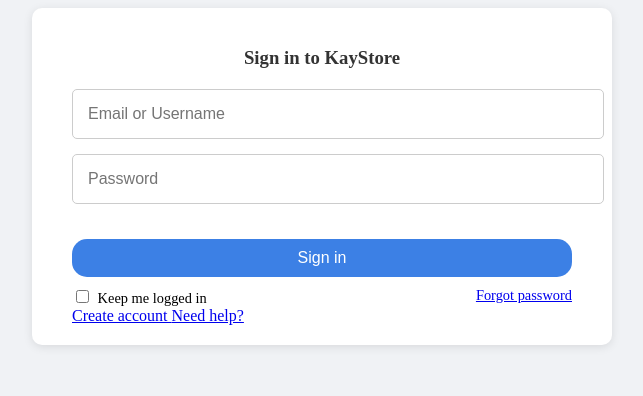
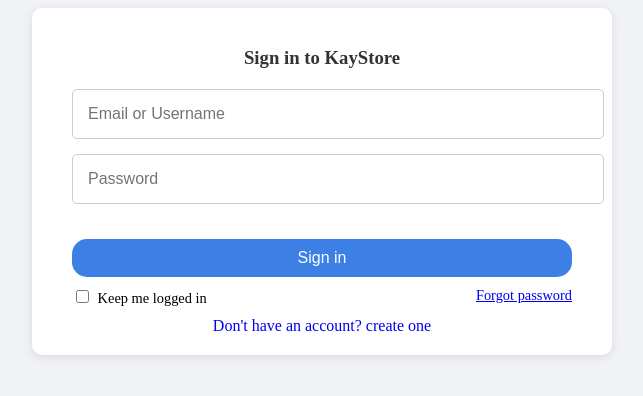
Before and after one commit to KennyWambua/Small-Projects, a plain HTML site: page Login-Page/login.html in a window 1280 px wide. Shown: the whole page, without its empty margins (338-981 px from the left). Drawn offline with Linux system fonts and the light colour scheme.

```diff
--- a/Login-Page/login.html
+++ b/Login-Page/login.html
@@ -26,8 +26,7 @@
                     <a href="#"> Forgot password</a>
                 </div>
                 <div class="links">
-                    <a href="#"> Create account </a>
-                    <a href="#"> Need help? </a>
+                    <a href="#"> Don't have an account? create one </a>
                 </div>
             </form>
         </div>
--- a/Login-Page/main.css
+++ b/Login-Page/main.css
@@ -68,3 +68,17 @@
 .actions input[type="checkbox"] {
     margin-right: 5px;
 }
+.links{
+    display: flex;
+    justify-content: center;
+    margin-top: 10px;
+}
+.links a {
+    text-decoration: none;
+    margin: 0 10px;
+    transition: text-decoration 0.3s;
+
+}
+.links a:hover{
+    text-decoration: underline;
+}
```
